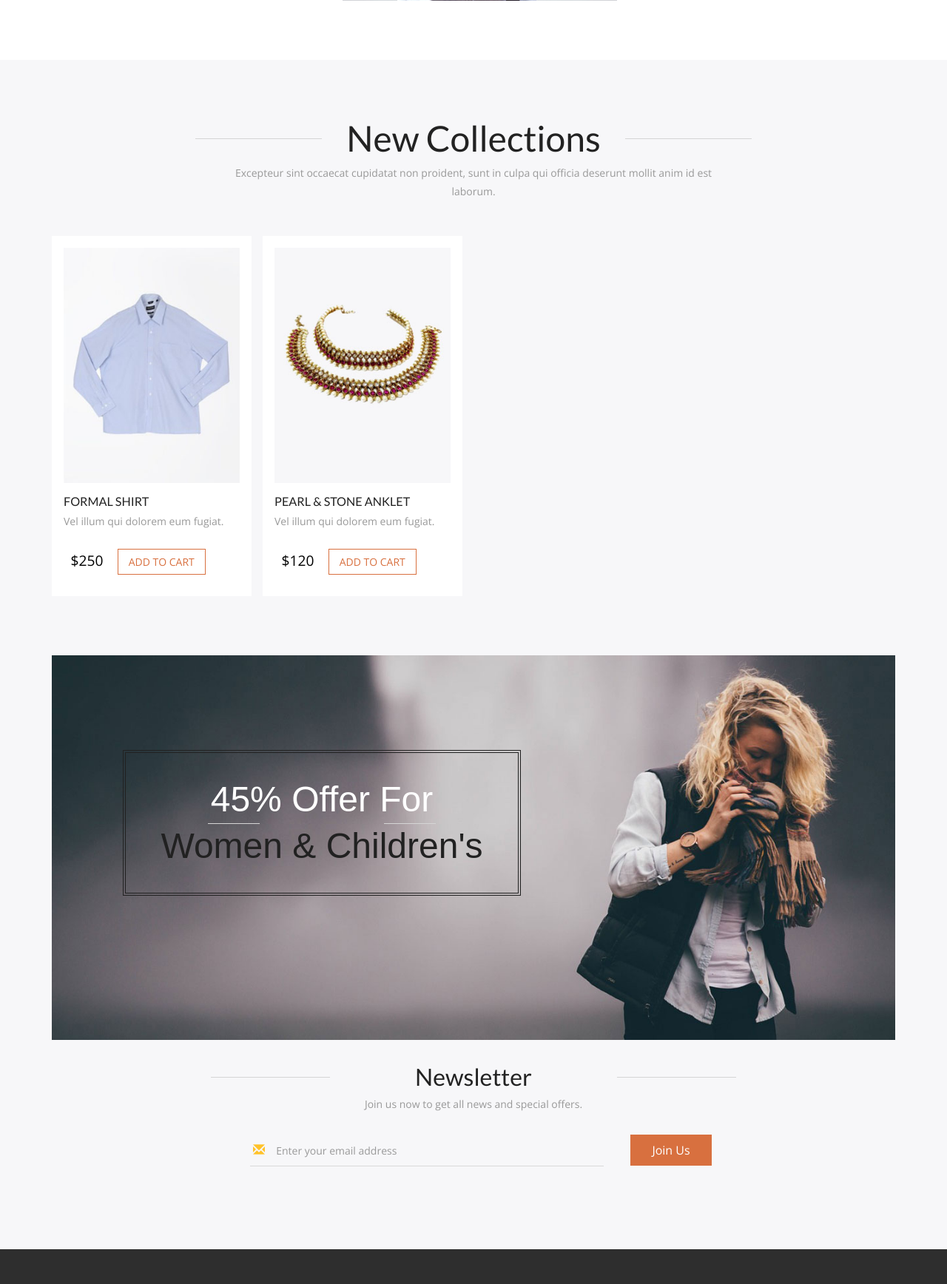
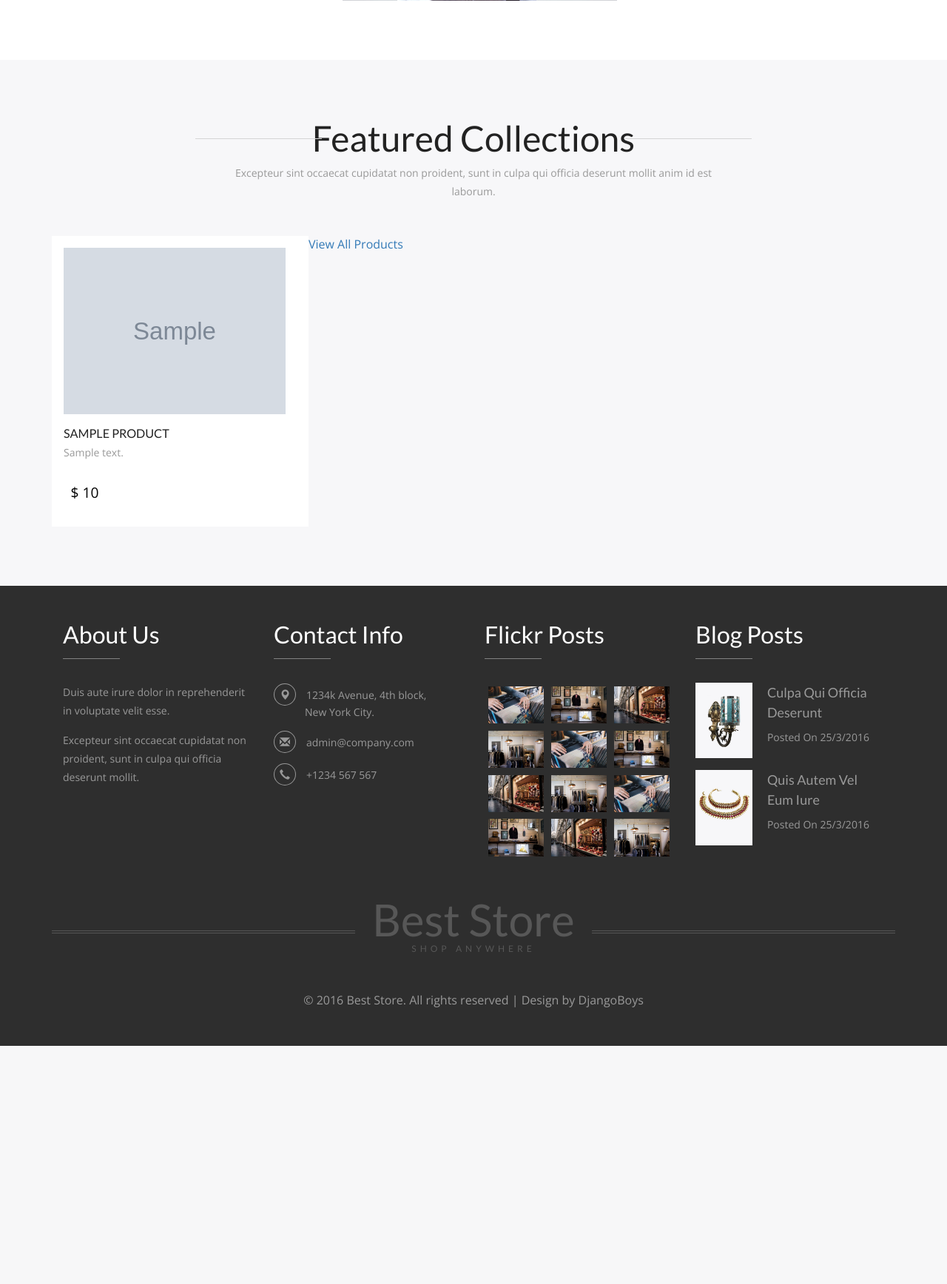
Before and after one commit to rishabh-22/Vault-POC, a Django app: page / in a window 1280 px wide. Shown: the part 1333-3069 px from the top of the page at 74% size. After the commit the page ends 2747 px from the top, so only its background shows below. Run offline with Django 3.2, Linux system fonts and the light colour scheme; tables that the repository leaves empty hold one stand-in row (values such as "Sample post"); grey boxes marked "Sample" are stand-in pictures; some libraries are stand-ins or nearby versions.

Commit message:
Featured Page and Homepage Featured

```diff
--- a/BestStore/Auth/views.py
+++ b/BestStore/Auth/views.py
@@ -1,6 +1,6 @@
 import json
 from socket import gaierror
-from django.http import Http404, JsonResponse
+from django.http import Http404
 from django.shortcuts import render, redirect
 from django.contrib.auth import login, logout
 from django.core.mail import send_mail
--- a/BestStore/FrontEnd/templates/General/base.html
+++ b/BestStore/FrontEnd/templates/General/base.html
@@ -113,39 +113,24 @@ Smartphone Compatible web template, free webdesigns for Nokia, Samsung, LG, Sony
 											<ul class="multi-column-dropdown">
 												<h6> Category </h6>
 												{% for db_name, item in category_choices %}
-													{{ item }} <br>
+													<li> {{ item }} </li> <br>
 												{% endfor %}
-												<li><a href="products.html">Clothing</a></li>
+
 											</ul>
 										</div>
 										<div class="col-sm-4">
 											<ul class="multi-column-dropdown">
-												<h6>Women's Wear</h6>
-												<li><a href="products.html">Clothing</a></li>
-												<li><a href="products.html">Wallets,Bags</a></li>
-												<li><a href="products.html">Footwear</a></li>
-												<li><a href="products.html">Watches</a></li>
-												<li><a href="products.html">Accessories</a></li>
-												<li><a href="products.html">Jewellery</a></li>
-												<li><a href="products.html">Beauty & Grooming</a></li>
+
+												<h6>Sub Category</h6>
+												{% for db_name, item in sub_category_choices %}
+												<li> {{ item }} </li> <br>
+												{% endfor %}
 											</ul>
 										</div>
-										<div class="col-sm-4">
-											<ul class="multi-column-dropdown">
-												<h6>Kid's Wear</h6>
-												<li><a href="products.html">Kids Home Fashion</a></li>
-												<li><a href="products.html">Boy's Clothing</a></li>
-												<li><a href="products.html">Girl's Clothing</a></li>
-												<li><a href="products.html">Shoes</a></li>
-												<li><a href="products.html">Brand Stores</a></li>
-											</ul>
-										</div>
-										<div class="clearfix"></div>
+
 									</div>
 								</ul>
 							</li>
-
-							<li><a href="short-codes.html">About Us</a></li>
 							<li><a href="mail.html">Contact Us</a></li>
 						</ul>
 					</div>
--- a/BestStore/FrontEnd/templates/Orders/checkout.html
+++ b/BestStore/FrontEnd/templates/Orders/checkout.html
@@ -14,7 +14,6 @@
 <!-- checkout -->
 	<div class="checkout">
 		<div class="container">
-			<h3 class="animated wow slideInLeft" data-wow-delay=".5s">Your shopping cart contains: <span>3 Products</span></h3>
 			<div class="checkout-right animated wow slideInUp" data-wow-delay=".5s">
 				<table class="timetable_sub">
 					<thead>
@@ -53,7 +52,7 @@
 			</div>
 			<div class="checkout-left">
 				<div class="checkout-left-basket animated wow slideInLeft" data-wow-delay=".5s">
-					<h4>Continue to basket</h4>
+					<h4>Continue Checkout</h4>
 					<ul>
 						{% for key, data in products.items %}
 						<li>{{data.product.name}} &nbsp (qty. {{data.qty}})  <span>${{data.total_product_price}}.00</span></li>
@@ -62,7 +61,7 @@
 					</ul>
 				</div>
 				<div class="checkout-right-basket animated wow slideInRight" data-wow-delay=".5s">
-					<a href="single.html"><span class="glyphicon glyphicon-menu-left" aria-hidden="true"></span>Continue Shopping</a>
+					<a href="{% url 'products' %}"><span class="glyphicon glyphicon-menu-left" aria-hidden="true"></span>Continue Shopping</a>
 				</div>
 				<div class="clearfix"> </div>
 			</div>
--- a/BestStore/FrontEnd/templates/Products/homepage.html
+++ b/BestStore/FrontEnd/templates/Products/homepage.html
@@ -97,103 +97,29 @@
 <!-- collections -->
 	<div class="new-collections">
 		<div class="container">
-			<h3 class="animated wow zoomIn" data-wow-delay=".5s">New Collections</h3>
+			<h3 class="animated wow zoomIn" data-wow-delay=".5s">Featured Collections</h3>
 			<p class="est animated wow zoomIn" data-wow-delay=".5s">Excepteur sint occaecat cupidatat non proident, sunt in culpa qui officia
 				deserunt mollit anim id est laborum.</p>
 			<div class="new-collections-grids">
-				<div class="col-md-3 new-collections-grid">
-					<div class="new-collections-grid1 animated wow slideInUp" data-wow-delay=".5s">
+				<div class="col-md-3 new-collections-grid" style="width:auto; height:auto; background-color:white; overflow:scroll; overflow-x: scroll;overflow-y: hidden;">
+					{% for product in featured_products %}
+					<div class="new-collections-grid1 animated wow slideInUp" data-wow-delay=".5s"  style=" float:left; display:inline">
 					<div class="new-collections-grid1-image">
-							<a href="single.html" class="product-image"><img src="images/7.jpg" alt=" " class="img-responsive" /></a>
-							<div class="new-collections-grid1-image-pos">
-								<a href="single.html">Quick View</a>
+							<a href="single.html" class="product-image">
+							<img src="{{ product.productimages_set.first.image.url }}" alt=" " class="img-responsive" height="300px" width="300px"/></a>
 					</div>
-							<div class="new-collections-grid1-right">
-								<div class="rating">
-									<div class="rating-left">
-										<img src="images/2.png" alt=" " class="img-responsive" />
-									</div>
-									<div class="rating-left">
-										<img src="images/2.png" alt=" " class="img-responsive" />
-									</div>
-									<div class="rating-left">
-										<img src="images/2.png" alt=" " class="img-responsive" />
-									</div>
-									<div class="rating-left">
-										<img src="images/1.png" alt=" " class="img-responsive" />
-									</div>
-									<div class="rating-left">
-										<img src="images/1.png" alt=" " class="img-responsive" />
-									</div>
-									<div class="clearfix"> </div>
+					<h4><a href="single.html">{{ product.name }} </a></h4>
+					<p>{{ product.description }} </p>
+					<div class="new-collections-grid1-left simpleCart_shelfItem">
+						<p> <span class="item_price">$ {{ product.price }}</span></p>
 					</div>
 					</div>
+					{% endfor %}
 				</div>
-						<h4><a href="single.html">Formal Shirt</a></h4>
-						<p>Vel illum qui dolorem eum fugiat.</p>
-						<div class="new-collections-grid1-left simpleCart_shelfItem">
-							<p> <span class="item_price">$250</span><a class="item_add" href="#">add to cart </a></p>
-						</div>
+				<a  href="{% url 'featured' %}"> View All Products </a>
 			</div>
 		</div>
 
-				<div class="col-md-3 new-collections-grid">
-					<div class="new-collections-grid1 animated wow slideInUp" data-wow-delay=".5s">
-						<div class="new-collections-grid1-image">
-							<a href="single.html" class="product-image"><img src="images/10.jpg" alt=" " class="img-responsive" /></a>
-							<div class="new-collections-grid1-image-pos">
-								<a href="single.html">Quick View</a>
 	</div>
-							<div class="new-collections-grid1-right">
-								<div class="rating">
-									<div class="rating-left">
-										<img src="images/2.png" alt=" " class="img-responsive" />
-									</div>
-									<div class="rating-left">
-										<img src="images/2.png" alt=" " class="img-responsive" />
-									</div>
-									<div class="rating-left">
-										<img src="images/2.png" alt=" " class="img-responsive" />
-									</div>
-									<div class="rating-left">
-										<img src="images/1.png" alt=" " class="img-responsive" />
-									</div>
-									<div class="rating-left">
-										<img src="images/1.png" alt=" " class="img-responsive" />
-									</div>
-									<div class="clearfix"> </div>
-								</div>
-							</div>
-						</div>
-						<h4><a href="single.html">Pearl & Stone Anklet</a></h4>
-						<p>Vel illum qui dolorem eum fugiat.</p>
-						<div class="new-collections-grid1-left simpleCart_shelfItem">
-							<p><span class="item_price">$120</span><a class="item_add" href="#">add to cart </a></p>
-						</div>
-					</div>
-			</div>
-		</div>
-	</div>
-<!-- //collections -->
-<!-- collections-bottom -->
-	<div class="collections-bottom">
-		<div class="container">
-			<div class="collections-bottom-grids">
-				<div class="collections-bottom-grid animated wow slideInLeft" data-wow-delay=".5s">
-					<h3>45% Offer For <span>Women & Children's</span></h3>
-				</div>
-			</div>
-			<div class="newsletter animated wow slideInUp" data-wow-delay=".5s">
-				<h3>Newsletter</h3>
-				<p>Join us now to get all news and special offers.</p>
-				<form>
-					<span class="glyphicon glyphicon-envelope" aria-hidden="true"></span>
-					<input type="email" value="Enter your email address" onfocus="this.value = '';" onblur="if (this.value == '') {this.value = 'Enter your email address';}" required="">
-					<input type="submit" value="Join Us" >
-				</form>
-			</div>
-		</div>
-	</div>
-<!-- //collections-bottom -->
 {% include "General/footer.html" %}
 {% endblock %}
--- a/BestStore/FrontEnd/templates/User/dashboard.html
+++ b/BestStore/FrontEnd/templates/User/dashboard.html
@@ -24,7 +24,7 @@
 					<table class="table">
 						<tbody>
 							<tr>
-								<td><a class="anchorjs-link" href="/"><h1 id="h1.-bootstrap-heading">Your Orders</h1></a></td>
+								<td><a class="anchorjs-link" href="{% url 'orders' %}"><h1 id="h1.-bootstrap-heading">Your Orders</h1></a></td>
 							</tr>
 							<tr>
 								<td><a class="anchorjs-link" href="/"><h1 id="h2.-bootstrap-heading">Your Wish List</h1></a></td>
--- a/BestStore/Orders/urls.py
+++ b/BestStore/Orders/urls.py
@@ -1,8 +1,9 @@
 from django.urls import path
-from .views import checkout
+from .views import checkout, orders
 
 
 urlpatterns = [
     path('checkout/', checkout, name="checkout"),
+    path('orders/', orders, name='orders'),
 
 ]
--- a/BestStore/Orders/views.py
+++ b/BestStore/Orders/views.py
@@ -14,5 +14,8 @@ def cart_detail_to_product(prod_dict):
     pk = copy.pop('pk')
     copy['product'] = Product.objects.get(pk=pk)
     copy['total_product_price'] = copy['product'].price * copy['qty']
+    return copy
 
-    return copy
+
+def orders(request):
+    return render(request, 'Orders/orders.html')
--- a/BestStore/Products/admin.py
+++ b/BestStore/Products/admin.py
@@ -1,5 +1,5 @@
-# from django.contrib import admin
-# from product_master.models import Product
+from django.contrib import admin
+from .models import Product
 # from product_master.models import ProductImages
 # from product_master.models import Category
 # from product_master.models import SubCategory
@@ -45,7 +45,7 @@
 #     ]
 #
 #
-# admin.site.register(Product, ProductAdmin)
+admin.site.register(Product)
 #
 # # admin.site.register(ProductImages)
 # # admin.site.register(Category)
--- a/BestStore/Products/models.py
+++ b/BestStore/Products/models.py
@@ -58,6 +58,8 @@ class Product(models.Model):
     quantity = models.IntegerField()
     added_date = models.DateTimeField(auto_now_add=True, null=True)
     subcategory = models.ForeignKey(SubCategory, on_delete=models.CASCADE)
+    is_featured = models.BooleanField(default=False)
+    modified_date = models.DateTimeField(auto_now=True)
 
     def __str__(self):
         return self.name
--- a/BestStore/Products/urls.py
+++ b/BestStore/Products/urls.py
@@ -1,7 +1,7 @@
 from django.urls import path
 from .views import (
     cart_add, cart_empty, home, product_listings, ProductDetailView,
-    cart_item_remove
+    cart_item_remove, FeaturedProduct
 )
 
 urlpatterns = [
@@ -12,4 +12,5 @@ urlpatterns = [
     path('api/product/cart/empty/', cart_empty, name='cart-empty-all'),
     path('api/product/cart/empty/<int:pk>/', cart_empty, name='cart-empty'),
     path('api/product/cart/remove/<int:pk>/', cart_item_remove, name='cart-item-remove'),
+    path('featured/', FeaturedProduct.as_view(), name='featured'),
 ]
--- a/BestStore/Products/views.py
+++ b/BestStore/Products/views.py
@@ -1,3 +1,4 @@
+from django.views.generic import ListView
 from .models import Product, Category
 from django.http import JsonResponse, Http404
 from django.shortcuts import render
@@ -12,7 +13,8 @@ def home(request):
         :param request: Django's HTTP Request object
         :return: Rendered homepage block to base template
     """
-    return render(request, "Products/homepage.html")
+    featured = Product.objects.filter(is_featured=1).order_by('-modified_date')[:3]
+    return render(request, "Products/homepage.html", {'featured_products': featured})
 
 
 def product_listings(request):
@@ -127,3 +129,20 @@ class ProductDetailView(DetailView):
         product = kwargs['object']
         context['image'] = product.productimages_set.all()
         return context
+
+
+class FeaturedProduct(ListView):
+    """
+        Featured Products
+        :param: Django's List View
+        :return: Featured Page
+    """
+    model = Product
+    template_name = "Products/featured.html"
+    paginate_by = 5
+
+    def get_context_data(self, **kwargs):
+        context = super().get_context_data(**kwargs)
+        # Product model object to be used on detail page
+        context['featured'] = Product.objects.filter(is_featured=1).order_by('-modified_date')
+        return context
```
Also changed, not shown: BestStore/Auth/response_status.py (+12 -0 lines), BestStore/Auth/urls.py (+1 -6 lines), BestStore/FrontEnd/templates/Orders/orders.html (added, +132 -0 lines), BestStore/FrontEnd/templates/Products/featured.html (added, +58 -0 lines), BestStore/Orders/models.py (+29 -29 lines), BestStore/Products/migrations/0002_product_is_featured.py (added), BestStore/Products/migrations/0003_product_modified_date.py (added). Lines whose indentation alone changed are shown as unchanged.
